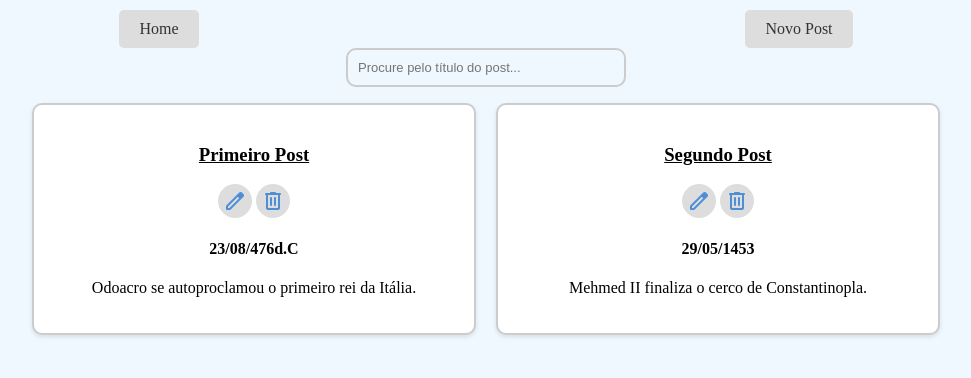
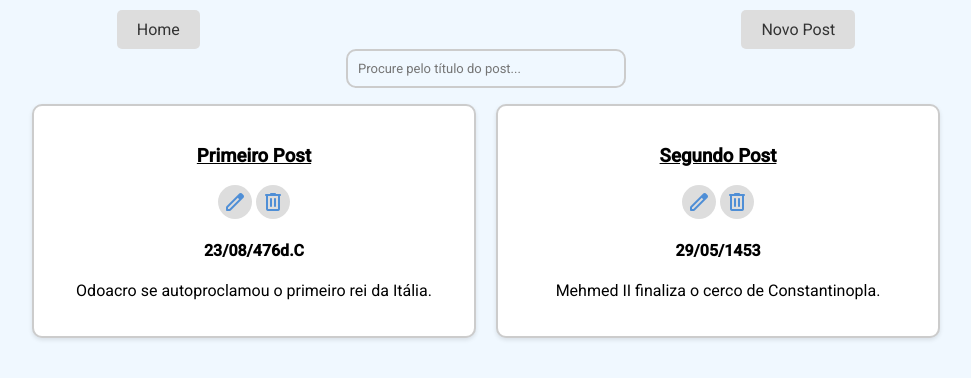
Before and after one commit to reinnerh/FirstBlog, a Vue app: page / in a window 1280 px wide. Shown: the top 378 px of the page, without its empty margins (154-1125 px from the left). Built offline with nearby package versions, Linux system fonts and the light colour scheme.

Commit message:
adiciona fontes

```diff
--- a/src/assets/base.css
+++ b/src/assets/base.css
@@ -1,5 +1,5 @@
 @import "modal.css";
-
+@import url('https://fonts.googleapis.com/css2?family=Roboto:wght@400;500&display=swap');
 
 #app {
     height: 100vh;
@@ -7,7 +7,7 @@
     margin: 0;
     padding: 0;
     overflow-x: hidden;
-
+    font-family: 'Roboto', sans-serif;
     top: 0;
     left: 0;
     right: 0;
@@ -16,6 +16,7 @@
 html,
 body,
 input {
+  font-family: 'Roboto', sans-serif;
     background-color: aliceblue;
   margin: 0px;
   padding: 0px;
--- a/src/views/Home.vue
+++ b/src/views/Home.vue
@@ -104,6 +104,10 @@
     text-decoration: underline;
 }
 
+template {
+
+}
+
 
 .post {
   text-decoration: none;
```
